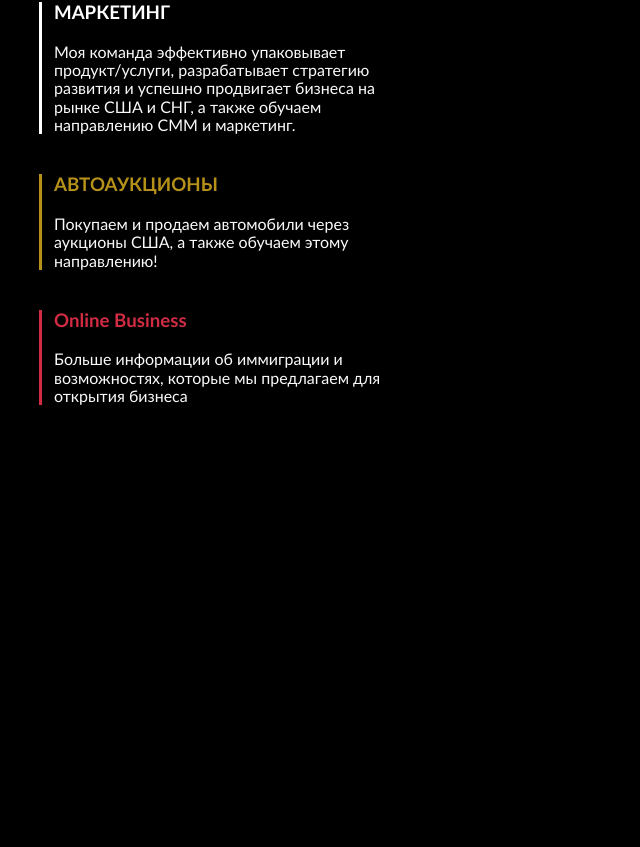
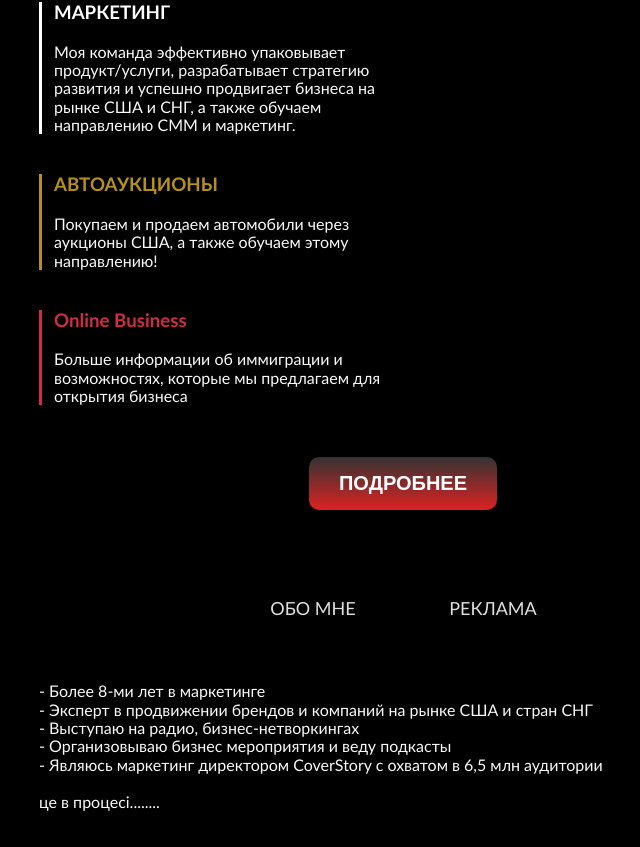
Before and after one commit to Jey2507/auto-usa, a React (Vite) app: page / in a window 1280 px wide. Shown: the part 1019-1866 px from the top of the page, without its empty margins (237-877 px from the left). Before the commit the page ends 1444 px from the top, so only its background shows below. Built offline with nearby package versions, Linux system fonts and the light colour scheme.

Commit message:
create last section on main page

```diff
--- /dev/null
+++ b/src/components/AboutMe/AboutMe.jsx
@@ -0,0 +1,17 @@
+import css from "../AboutMe/AboutMe.module.css"
+
+export default function AboutMe() {
+    return (
+        <>
+        <p className={css.descr}>
+        - Более 8-ми лет в маркетинге<br />
+- Эксперт в продвижении брендов и компаний на рынке США и стран СНГ<br />
+- Выступаю на радио, бизнес-нетворкингах<br />
+- Организовываю бизнес мероприятия и веду подкасты<br />
+- Являюсь маркетинг директором CoverStory c охватом в 6,5 млн аудитории<br /><br />
+це в процесі........
+
+        </p>
+        </>
+    )
+}
--- /dev/null
+++ b/src/components/AboutMe/AboutMe.module.css
@@ -0,0 +1,4 @@
+.descr {
+    color: #fafafa;
+    padding: 20px;
+}
--- a/src/components/App/App.jsx
+++ b/src/components/App/App.jsx
@@ -1,26 +1,34 @@
-import { lazy } from "react";
-import { Routes, Route} from 'react-router-dom';
-import '../App/App.module.css';
+import { lazy, Suspense } from "react";
+import { Routes, Route } from "react-router-dom";
+import "../App/App.module.css";
 import Layout from "../Layout/Layout.jsx";
 
-const HomePage = lazy(() => import("../../pages/HomePage/HomePage.jsx"))
-const MarketingPage = lazy(() => import("../../pages/MarketingPage/MarketingPage.jsx"))
-const ImmigrationPage = lazy(() => import("../../pages/ImmigrationPage/ImmigrationPage.jsx"))
-const OnlineBusiness = lazy(() => import("../../pages/OnlineBusiness/OnlineBusiness.jsx"))
-const AutoPage = lazy(() => import("../../pages/AutoPage/AutoPage.jsx"))
-const NotFoundPage = lazy(() => import("../../pages/NotFoundPage/NotFoundPage"))
+const HomePage = lazy(() => import("../../pages/HomePage/HomePage.jsx"));
+const MarketingPage = lazy(() => import("../../pages/MarketingPage/MarketingPage.jsx"));
+const ImmigrationPage = lazy(() => import("../../pages/ImmigrationPage/ImmigrationPage.jsx"));
+const OnlineBusiness = lazy(() => import("../../pages/OnlineBusiness/OnlineBusiness.jsx"));
+const AutoPage = lazy(() => import("../../pages/AutoPage/AutoPage.jsx"));
+const AboutMe = lazy(() => import("../../components/AboutMe/AboutMe.jsx"));
+const Socials = lazy(() => import("../../components/Socials/Socials.jsx"));
+const NotFoundPage = lazy(() => import("../../pages/NotFoundPage/NotFoundPage"));
 
 export default function App() {
   return (
     <Layout>
-      <Routes>
-        <Route path='/' element={<HomePage />} />
-        <Route path='/imigration' element={<ImmigrationPage />} />
-        <Route path='/marketing' element={<MarketingPage />} />
-        <Route path='/business' element={<OnlineBusiness />} />
-        <Route path='/auto' element={<AutoPage />} />
-        <Route path='*' element={<NotFoundPage />} />
-      </Routes>
+      <Suspense fallback={<div>Loading...</div>}>
+        <Routes>
+          <Route path="/" element={<HomePage />}>
+            <Route index element={<AboutMe />} />
+            <Route path="aboutme" element={<AboutMe />} />
+            <Route path="socials" element={<Socials />} />
+          </Route>
+          <Route path="/imigration" element={<ImmigrationPage />} />
+          <Route path="/marketing" element={<MarketingPage />} />
+          <Route path="/business" element={<OnlineBusiness />} />
+          <Route path="/auto" element={<AutoPage />} />
+          <Route path="*" element={<NotFoundPage />} />
+        </Routes>
+      </Suspense>
     </Layout>
   );
 }
--- /dev/null
+++ b/src/components/Socials/Socials.jsx
@@ -0,0 +1,17 @@
+import css from "../Socials/Socials.module.css"
+
+export default function Socials() {
+    return (
+        <>
+        <h1 className={css.mainText}>Реклама в моих сторис: $50</h1>
+        <p className={css.descrText}>Условия сотрудничества
+- Обязательный 15-минутный созвон<br />
+- Техническое задание от вас (как вы хотели бы, чтобы выглядела реклама)<br />
+- Информация о вашем бизнесе (Ссылки на сайты/соц. сети/адрес)<br />
+- Предоставление бесплатной услуги от вашего сервиса<br /><br />
+
+
+це в процесі........</p>
+        </>
+    )
+}
--- /dev/null
+++ b/src/components/Socials/Socials.module.css
@@ -0,0 +1,9 @@
+.mainText {
+    color: #fafafa;
+    text-align: center;
+}
+
+.descrText {
+    color: #fafafa;
+    padding: 20px;
+}
--- a/src/pages/HomePage/HomePage.jsx
+++ b/src/pages/HomePage/HomePage.jsx
@@ -1,5 +1,11 @@
-import { NavLink } from "react-router-dom";
-import css from "../../pages/HomePage/HomePage.module.css"
+import { NavLink, Outlet } from "react-router-dom";
+import css from "../../pages/HomePage/HomePage.module.css";
+import clsx from "clsx";
+import { Suspense } from "react";
+
+const getNavLinkClass = ({ isActive }) => {
+  return clsx(css.link, isActive && css.active);
+};
 
 export default function HomePage() {
   return (
@@ -9,29 +15,35 @@ export default function HomePage() {
           <h1>Zoia Kibysh</h1>
           <h2>Influencer | Marketer in USA</h2>
         </div>
-                <p>Являюсь владельцем Marketing компании в США “Royal Business Solution”
-                Специализируюсь в иммиграции и адаптации в США
-                Являюсь экспертом по покупке и продаже автомобилей через автоаукционы США</p>
+        <p>
+          Являюсь владельцем Marketing компании в США “Royal Business Solution” Специализируюсь в
+          иммиграции и адаптации в США Являюсь экспертом по покупке и продаже автомобилей через
+          автоаукционы США
+        </p>
       </div>
       <div className={css.twoBox}>
         <h2>УСЛУГИ И НАПРАВЛЕНИЯ:</h2>
         <ul>
-
           <li>
             <NavLink to="/imigration">
               <h3>ИММИГРАЦИЯ</h3>
-                        <p>Моя команда пошагово помогает с переездом в США, адаптации по приезду, получением всех необходимых документов и дальнейшей легализации</p>
+              <p>
+                Моя команда пошагово помогает с переездом в США, адаптации по приезду, получением
+                всех необходимых документов и дальнейшей легализации
+              </p>
             </NavLink>
           </li>
 
           <li>
             <NavLink to="/marketing">
               <h3>МАРКЕТИНГ</h3>
-                        <p>Моя команда эффективно упаковывает продукт/услуги, разрабатывает стратегию развития и успешно продвигает бизнеса на рынке США и СНГ, а также обучаем направлению СММ и маркетинг.
+              <p>
+                Моя команда эффективно упаковывает продукт/услуги, разрабатывает стратегию развития
+                и успешно продвигает бизнеса на рынке США и СНГ, а также обучаем направлению СММ и
+                маркетинг.
               </p>
             </NavLink>
           </li>
-
 
           <li>
             <NavLink to="/auto">
@@ -46,7 +58,25 @@ export default function HomePage() {
             </NavLink>
           </li>
         </ul>
+        <div className={css.centerBox}>
+          <a href="https://t.me/zoia_kibysh" target="_blank" className={css.ctaButton} rel="noreferrer">
+            Подробнее
+          </a>
+        </div>
+      </div>
+      <div>
+        <ul className={css.listHeader}>
+          <li>
+            <NavLink to="aboutme" className={getNavLinkClass}>Обо мне</NavLink>
+          </li>
+          <li>
+            <NavLink to="socials" className={getNavLinkClass}>Реклама</NavLink>
+          </li>
+        </ul>
+        <Suspense fallback={<div>Loading...</div>}>
+          <Outlet />
+        </Suspense>
       </div>
     </section>
-    )
+  );
 }
--- a/src/pages/HomePage/HomePage.module.css
+++ b/src/pages/HomePage/HomePage.module.css
@@ -50,6 +50,7 @@
     display: flex;
     flex-direction: column;
     gap: 40px;
+    margin-bottom: 52px;
 }
 
 .twoBox ul li {
@@ -97,3 +98,63 @@
     margin-bottom: 0;
     width: 340px;
 }
+
+.centerBox {
+    width: 100%;
+    display: flex;
+    justify-content: center;
+}
+
+.ctaButton {
+    display: inline-block;
+    padding: 15px 30px;
+    font-size: 20px;
+    font-family: Arial, sans-serif;
+    font-weight: bold;
+    text-transform: uppercase;
+    color: white;
+    margin: 0 auto 40px auto;
+    background: linear-gradient(to bottom, #333 0%, #d22 100%);
+    border: none;
+    border-radius: 10px;
+    text-align: center;
+    cursor: pointer;
+    transition: all 0.3s ease;
+}
+
+.ctaButton:hover {
+    background: linear-gradient(to bottom, #444 0%, #e33 100%);
+}
+
+.link {
+    text-decoration: none;
+    color: #ffffffe0;
+    display: flex;
+    text-transform: uppercase;
+    width: 180px;
+    font-size: 18px;
+    height: 36px;
+    padding: 4px;
+    display: flex;
+    justify-content: center;
+    align-items: center;
+    font-family: 'Gill Sans', 'Gill Sans MT', Calibri, 'Trebuchet MS', sans-serif;
+    transition: color 100ms linear;
+    border: 2px solid #000000da;
+    transition: border-color 300ms linear, color 300ms linear;
+  }
+
+  .active {
+    color:#D12C44;
+    border-bottom-color: #D12C44;
+  }
+
+  .link:hover {
+    border-bottom-color: #D12C44;
+  }
+
+  .listHeader {
+    display: flex;
+    padding: 20px;
+    justify-content: center;
+  }
```
Lines whose indentation alone changed are shown as unchanged.
